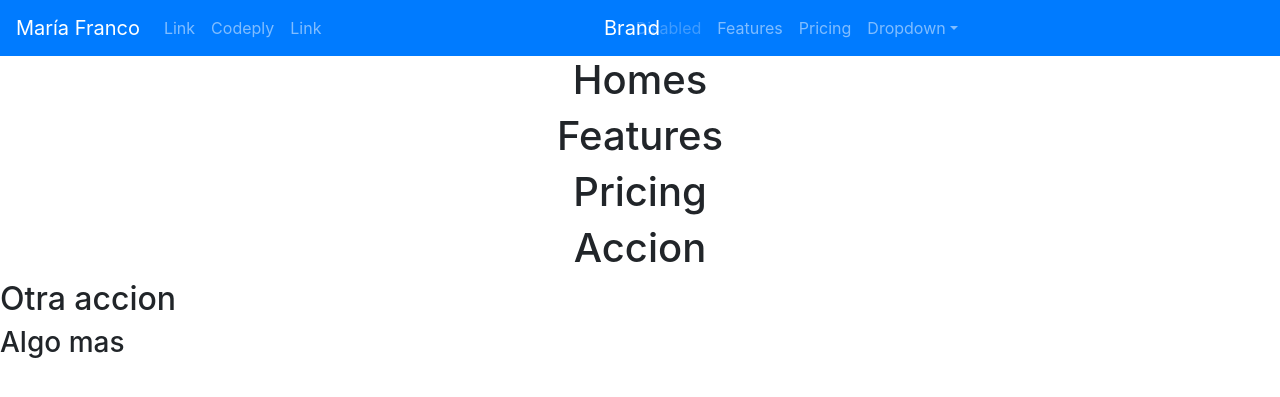
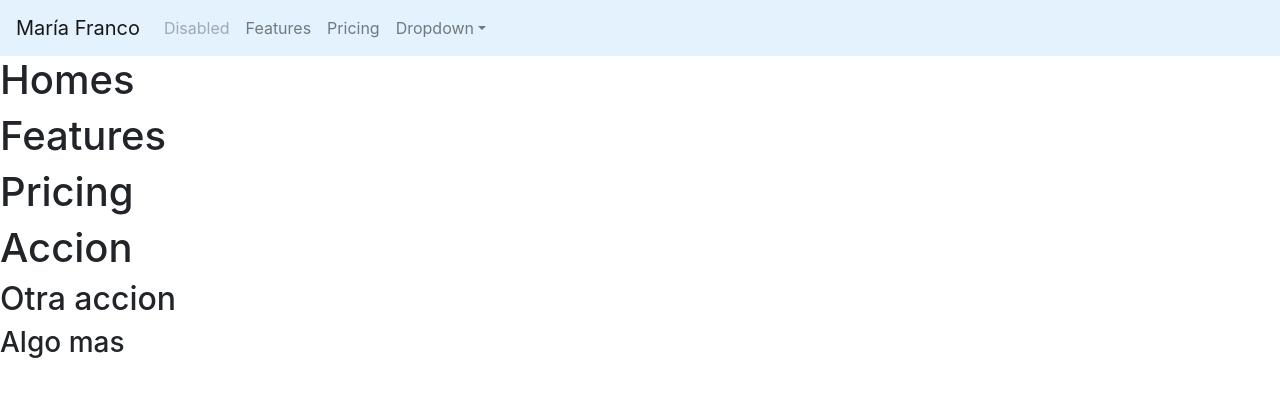
Before and after one commit to mpfranco10/pagina-personal-mpfranco, a PHP site: page /index.html in a window 1280 px wide. Shown: the top 397 px of the page. Run offline with PHP 8.4, Linux system fonts and the light colour scheme; some libraries are stand-ins or nearby versions.

Commit message:
barra de color xd

```diff
--- a/index.html
+++ b/index.html
@@ -22,26 +22,12 @@
 
 <body>
 
-	<nav class="navbar navbar-expand-sm navbar-dark bg-primary justify-content-center align-items-start">
+	<nav class="navbar navbar-expand-lg navbar-light" id="barraprincipal">
 		<a class="navbar-brand" href="#home">María Franco</a>
 		<button class="navbar-toggler" type="button" data-toggle="collapse" data-target="#navbarNavDropdown"
 			aria-controls="navbarNavDropdown" aria-expanded="false" aria-label="Toggle navigation">
 			<span class="navbar-toggler-icon"></span>
 		</button>
-		<span class="navbar-brand position-absolute">Brand</span>
-		<div class="navbar-collapse collapse" id="navbar">
-			<ul class="navbar-nav justify-content-center">
-				<li class="nav-item">
-					<a class="nav-link" href="#">Link</a>
-				</li>
-				<li class="nav-item">
-					<a class="nav-link" href="#">Codeply</a>
-				</li>
-				<li class="nav-item">
-					<a class="nav-link" href="#">Link</a>
-				</li>
-			</ul>
-		</div>
 		<div class="collapse navbar-collapse" id="navbarNavDropdown">
 			<ul class="navbar-nav">
 				<li class="nav-item">
@@ -68,6 +54,7 @@
 
 
 
+
 	<h1 id="home">Homes</h1>
 	<h1 id="feat">Features</h1>
 	<h1 id="pric">Pricing</h1>
--- a/styles.css
+++ b/styles.css
@@ -1,10 +1,3 @@
-
-h1{
-  text-align: center;
+#barraprincipal{
+  background-color: #e3f2fd;
 }
-h5{
-  text-align: center;
-}
-p{
-  font-size: small;
-}
```
